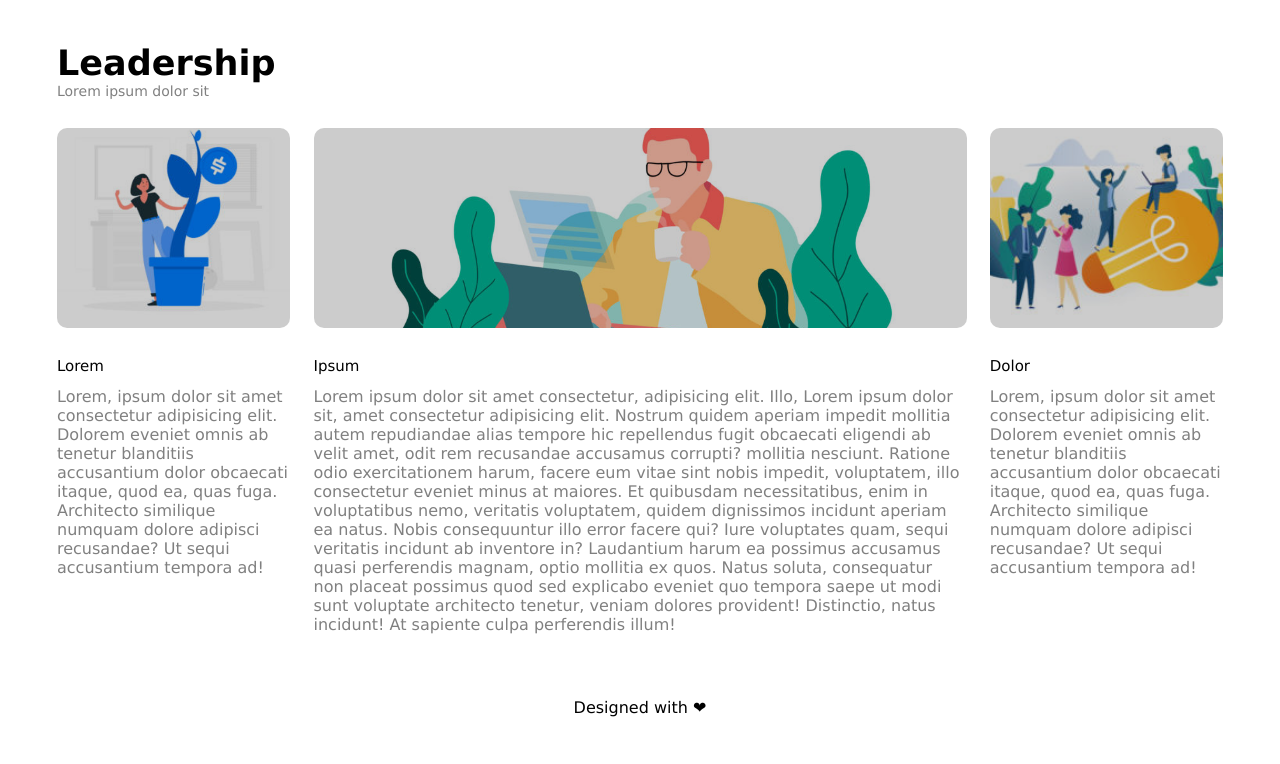
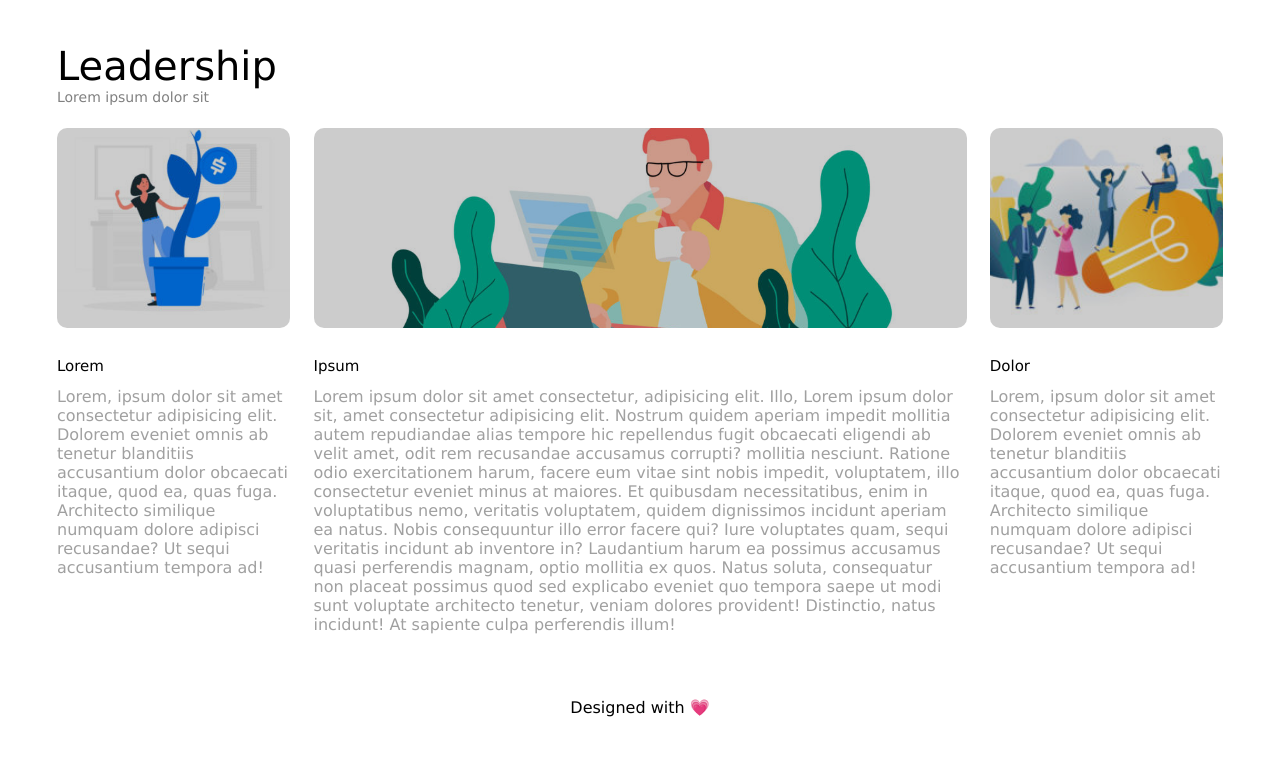
Before and after one commit to nehabht/htmlcss-wp, a plain HTML site: page index.html in a window 1280 px wide. Shown: the part 688-1452 px from the top of the page. Drawn offline with Linux system fonts and the light colour scheme.

Commit message:
final commit

```diff
--- a/css/style.css
+++ b/css/style.css
@@ -10,8 +10,9 @@ body{
     width: 1198px;
     margin: auto;
     padding: 16px;
-    color: grey ;
-    font-family: Verdana, Geneva, Tahoma, sans-serif;
+    color: #A0A0A0;
+    ;
+    font-family:Verdana, Geneva, Tahoma, sans-serif
 }
 
 /********* header */
@@ -32,7 +33,8 @@ body{
 
 .menù>a{
     text-decoration: none;
-    color: grey;
+    color:#A0A0A0;
+    ;
 
 
 }
@@ -98,8 +100,8 @@ body{
 
 .leadership{
     color: black;
-    font-size: 35px;
-    font-weight: 650;
+    font-size: 40px;
+    font-weight: 550;
 }
 
 .sidebar{
--- a/index.html
+++ b/index.html
@@ -90,7 +90,7 @@
 
     <!-- site footer -->
     <div class="site_footer">
-        Designed with &#x2764;
+        Designed with &#128151
 
     </div>
 
```
